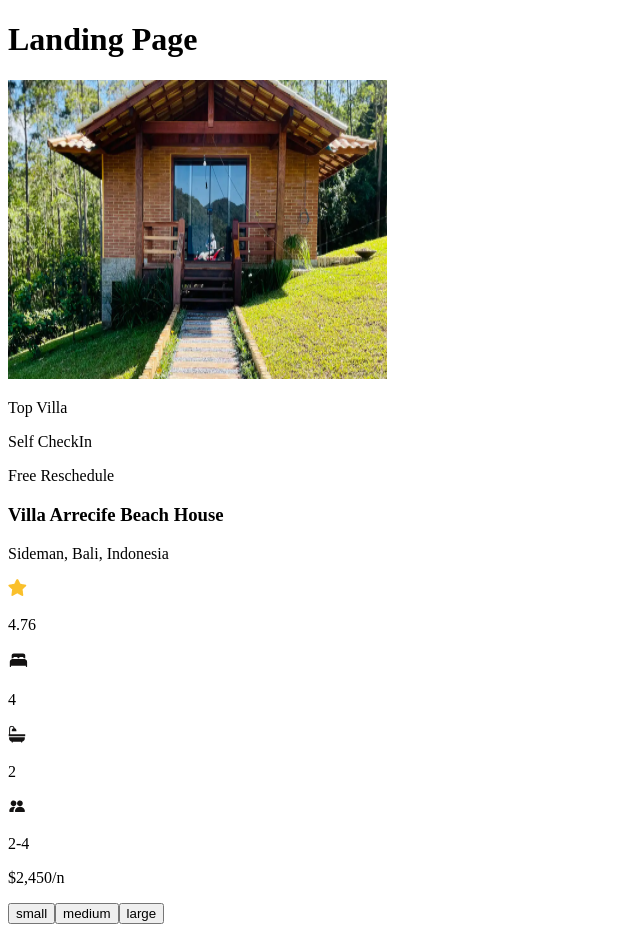
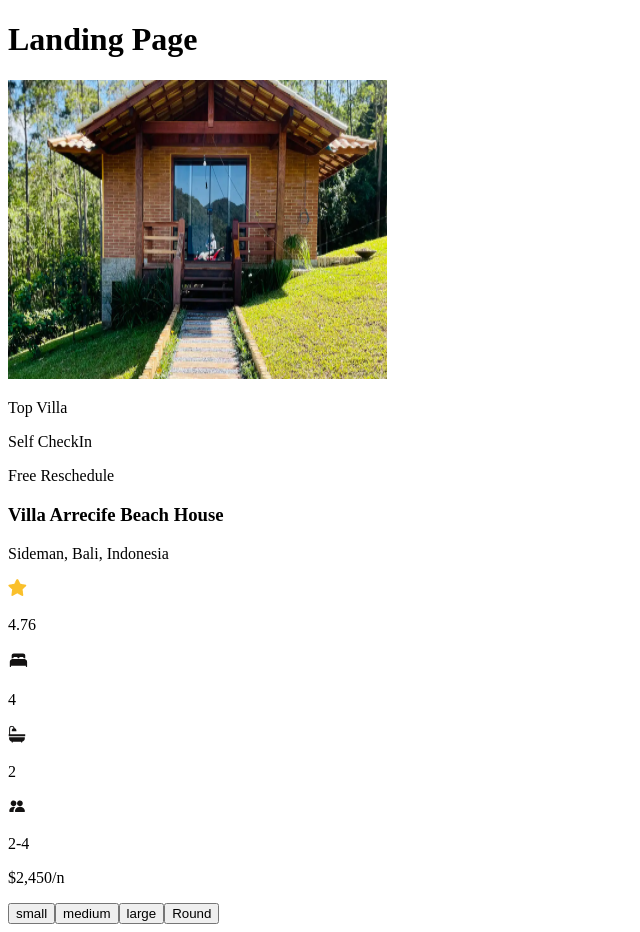
Before and after one commit to jeremiahongwenyi/alx-project-0x00-setup, a Next.js app in the folder alx-project-0x00/: page /landing in a window 1280 px wide. Shown: the whole page, without its empty margins (0-640 px from the left). Built offline with nearby package versions, Linux system fonts and the light colour scheme.

Commit message:
question 6 correction

```diff
--- a/alx-project-0x00/pages/landing.tsx
+++ b/alx-project-0x00/pages/landing.tsx
@@ -8,6 +8,7 @@ const Landing: React.FC = () => {
       <Button title = "small" styles = 'rounded-sm' ></Button>
       <Button title = "medium" styles = 'rounded-md' ></Button>
       <Button title = "large" styles = 'rounded-lg' ></Button>
+            <Button title = "Round" styles = 'rounded-full' ></Button>
     </div>
   );
 };
```
